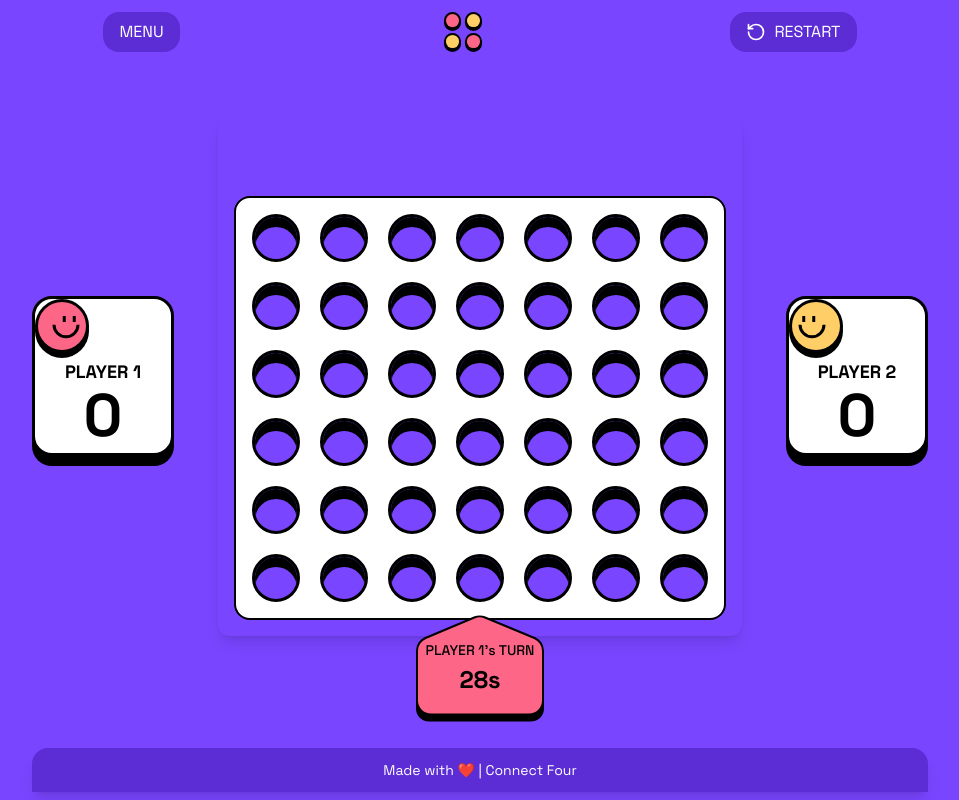
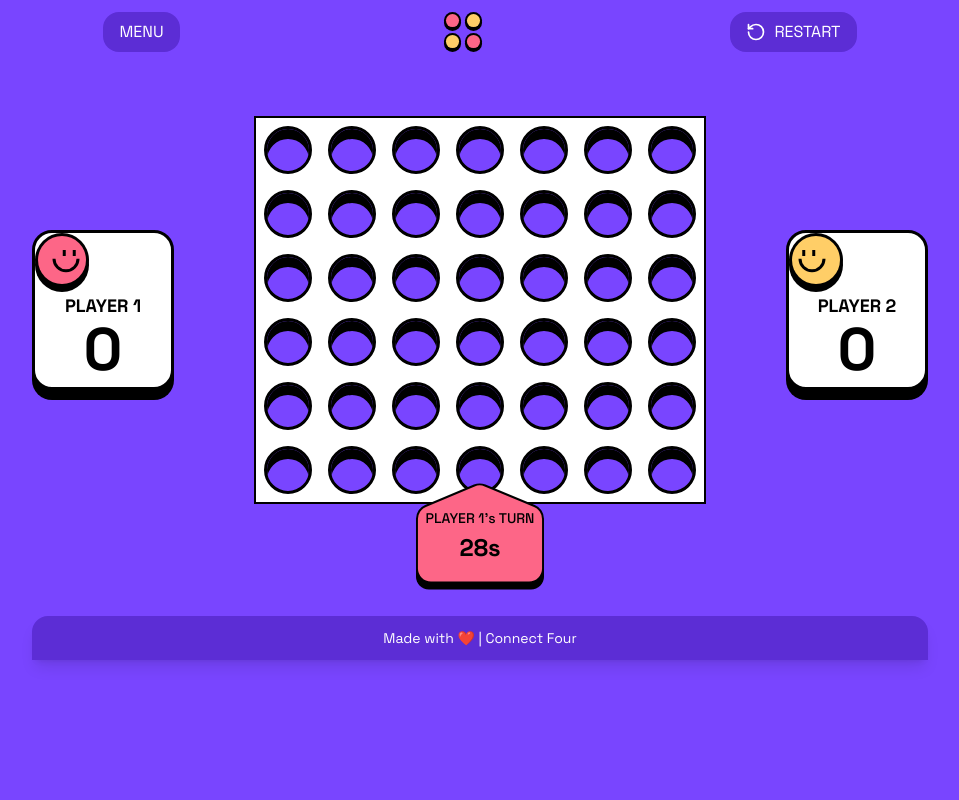
Before and after one commit to Jojo-Mitchell/connect-four, a React (Vite) app: page / in a window 1280 px wide. Both pictures are taken after a click on the button "PLAY VS CPU". Shown: the whole page, without its empty margins (160-1119 px from the left). Built offline with nearby package versions, Linux system fonts and the light colour scheme; a web font is replaced by a local one.

Commit message:
Update Board styling

```diff
--- a/src/components/Board.tsx
+++ b/src/components/Board.tsx
@@ -24,45 +24,53 @@ const Board = () => {
     return currentPlayer === 1 ? redMarker : yellowMarker;
   };
 
+  // Handle touch events for mobile
+  const handleTouchColumn = (colIndex: number) => {
+    setHoveredColumn(colIndex);
+  };
+
   return (
+    <div className="max-w-[600px] w-full mx-auto px-2 sm:px-4">
       <div
-      className="bg-transparent p-4 rounded-xl shadow-lg"
+        className="bg-transparent rounded-xl overflow-hidden flex"
         onMouseLeave={() => setHoveredColumn(null)}
       >
         {/* Column marker container */}
-      <div className="grid grid-cols-7 gap-1 p-2 h-16 relative">
+        <div className="grid grid-cols-7 gap-0.5 sm:gap-1 p-1 sm:p-2 h-12 sm:h-16 absolute z-50">
           <img
             src={getMarkerImage()}
             alt={`Player ${currentPlayer} marker`}
             className={`
-            absolute w-14 h-14
+              absolute w-8 h-8 sm:w-14 sm:h-14
               transition-transform duration-200 ease-in-out
               ${hoveredColumn === null ? 'opacity-0' : 'opacity-100'}
             `}
             style={{
               transform: hoveredColumn === null
                 ? 'translateX(-100%)'
-              : `translateX(${hoveredColumn * 14.28}%)`,
+                : `translateX(${hoveredColumn * (100/7)}%)`,
               transitionProperty: 'transform, opacity',
             }}
           />
         </div>
 
         {/* Game grid */}
-      <div className="grid grid-cols-7 gap-1 p-2 bg-white rounded-lg border-black border-2">
+        <div className="board mx-auto grid grid-cols-7 bg-white border-black border-2 mt-0">
+        {/* grid grid-cols-7 gap-0.5 sm:gap-1 p-1 sm:p-2 bg-white rounded-lg border-black border-2 */}
           {board.map((row, rowIndex) => (
             <React.Fragment key={`row-${rowIndex}`}>
               {row.map((cell, colIndex) => (
                 <div
                   key={`cell-${rowIndex}-${colIndex}`}
                   className="relative"
+                  // aspect-square relative
                   onMouseEnter={() => setHoveredColumn(colIndex)}
+                  onTouchStart={() => handleTouchColumn(colIndex)}
                 >
                   <Slot
                     value={cell}
                     column={colIndex}
                     onSlotClick={handleSlotClick}
-                  isWinningSlot={false}
                   />
                 </div>
               ))}
@@ -70,6 +78,7 @@ const Board = () => {
           ))}
         </div>
       </div>
+    </div>
   );
 };
 
```
Lines whose indentation alone changed are shown as unchanged.
